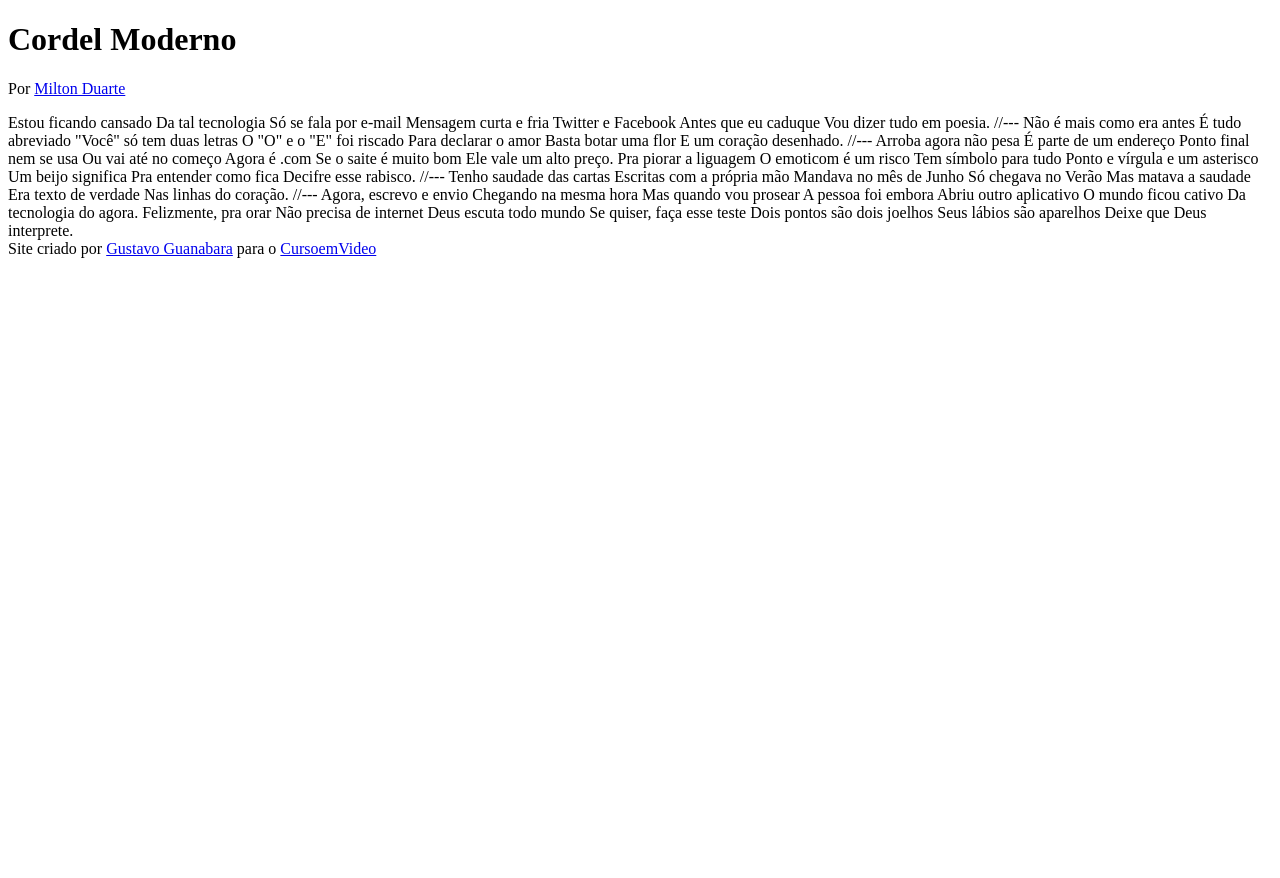
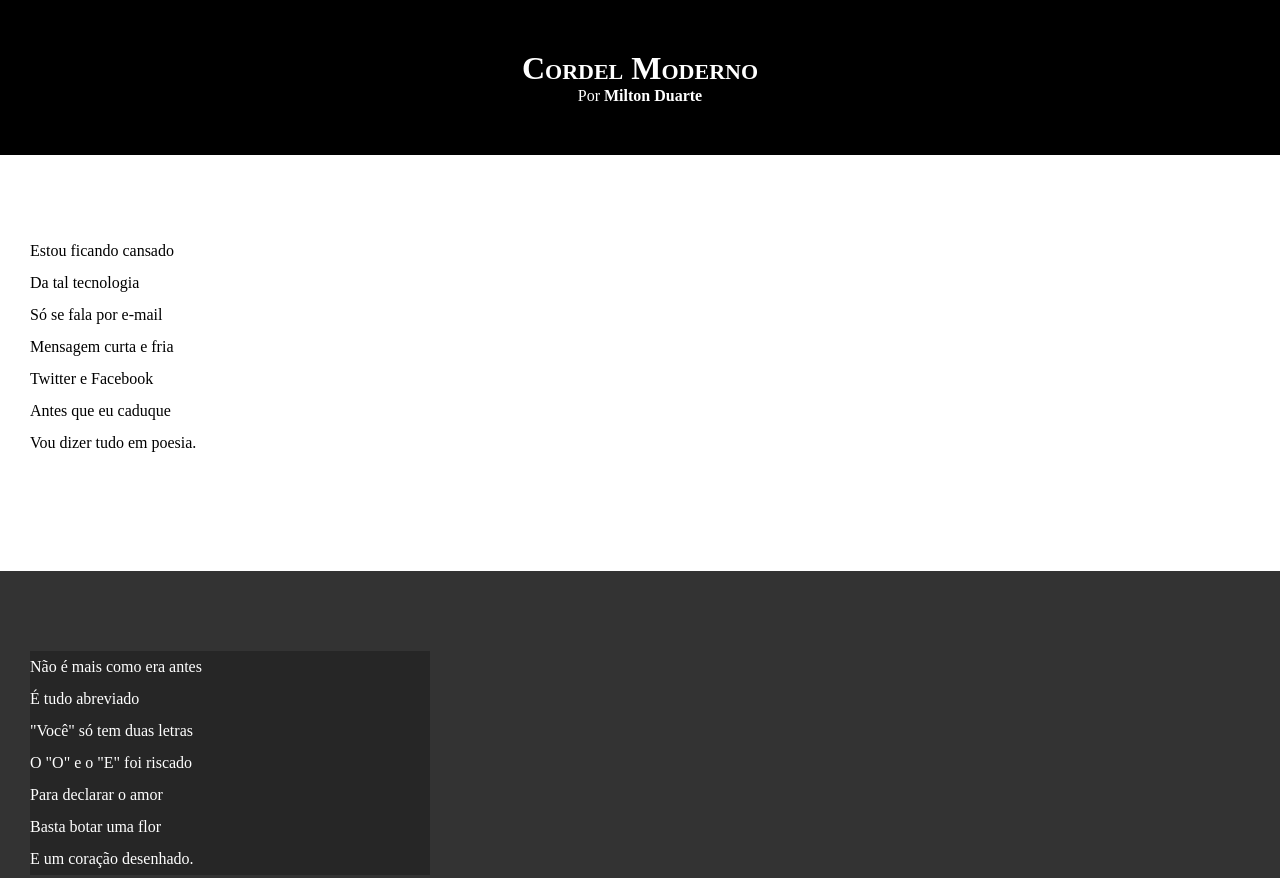
Before and after one commit to HeberAlencar/html-css, a plain HTML site: page desafios/d012/index.html in a window 1280 px wide. Shown: the top 878 px of the page. Before the commit the page ends 800 px from the top, so only its background shows below. Drawn offline with Linux system fonts and the light colour scheme.

Commit message:
atualizei os estilos de textos e blocos

```diff
--- /dev/null
+++ b/desafios/d012/estilo/style.css
@@ -0,0 +1,65 @@
+@charset "UTF-8";
+
+*{
+    margin: 0px;
+    padding: 0px;
+}
+
+html, body {
+    min-height: 100vh;
+    background-color: darkgray;
+}
+
+header {
+    background-color: black;
+    color: white;
+    text-align: center;
+}
+
+header > h1 {
+    padding-top: 50px;
+    font-variant: small-caps;
+}
+
+header > p {
+    padding-bottom: 50px;
+}
+
+header a, footer a  {
+    color: white;
+    text-decoration: none;
+    font-weight: bolder;
+}
+
+header a:hover, footer a:hover {
+    text-decoration: underline;
+}
+
+section { /* as configurações aqui server para todos os tipos de section */
+    padding-top: 10vh;
+    padding-bottom: 10vh;
+    line-height: 2em;
+    padding-left: 30px;
+}
+
+section.normal {
+    background-color: white;
+    color: black;
+}
+
+section.imagem {
+    background-color: rgb(51, 51, 51);
+    color: white;
+}
+
+section.imagem > p {
+    width: 400px;
+    background-color: rgba(0, 0, 0, 0.253);
+}
+
+footer {
+    background-color: black;
+    color: white;
+    text-align: center;
+    padding: 10px;
+}
--- a/desafios/d012/index.html
+++ b/desafios/d012/index.html
@@ -4,6 +4,7 @@
     <meta charset="UTF-8">
     <meta name="viewport" content="width=device-width, initial-scale=1.0">
     <title>Cordel Moderno</title>
+    <link rel="stylesheet" href="estilo/style.css">
 </head>
 <body>
     <header>
@@ -15,70 +16,89 @@
         </p>
     </header>
 
-Estou ficando cansado
-Da tal tecnologia
-Só se fala por e-mail
-Mensagem curta e fria
-Twitter e Facebook
-Antes que eu caduque
-Vou dizer tudo em poesia.
+<section class="normal">
+    <p>
+        Estou ficando cansado <br>
+        Da tal tecnologia <br>
+        Só se fala por e-mail <br>
+        Mensagem curta e fria <br>
+        Twitter e Facebook <br>
+        Antes que eu caduque <br>
+        Vou dizer tudo em poesia.
+    </p> <br>
+</section>
 
-//---
+<section class="imagem">
+    <p>
+        Não é mais como era antes <br>
+        É tudo abreviado <br>
+        "Você" só tem duas letras <br>
+        O "O" e o "E" foi riscado <br>
+        Para declarar o amor <br>
+        Basta botar uma flor <br>
+        E um coração desenhado.
+    </p>
+</section>
 
-Não é mais como era antes
-É tudo abreviado
-"Você" só tem duas letras
-O "O" e o "E" foi riscado
-Para declarar o amor
-Basta botar uma flor
-E um coração desenhado.
+<section class="normal">
+    <p>
+        Arroba agora não pesa <br>
+        É parte de um endereço <br>
+        Ponto final nem se usa <br>
+        Ou vai até no começo <br>
+        Agora é .com <br>
+        Se o saite é muito bom <br>
+        Ele vale um alto preço.
+    </p>
 
-//---
+    <p>
+        Pra piorar a liguagem <br>
+        O emoticom é um risco <br>
+        Tem símbolo para tudo <br>
+        Ponto e vírgula e um asterisco <br>
+        Um beijo significa <br>
+        Pra entender como fica <br>
+        Decifre esse rabisco.
+    </p>
+</section>
 
-Arroba agora não pesa
-É parte de um endereço
-Ponto final nem se usa
-Ou vai até no começo
-Agora é .com
-Se o saite é muito bom
-Ele vale um alto preço.
+<section class="imagem">
+    <p>
+        Tenho saudade das cartas <br>
+        Escritas com a própria mão <br>
+        Mandava no mês de Junho <br>
+        Só chegava no Verão <br>
+        Mas matava a saudade <br>
+        Era texto de verdade <br>
+        Nas linhas do coração.
+    </p>
+</section>
 
-Pra piorar a liguagem
-O emoticom é um risco
-Tem símbolo para tudo
-Ponto e vírgula e um asterisco
-Um beijo significa
-Pra entender como fica
-Decifre esse rabisco.
+<section class="normal">
+    <p>
+        Agora, escrevo e envio <br>
+        Chegando na mesma hora <br>
+        Mas quando vou prosear <br>
+        A pessoa foi embora <br>
+        Abriu outro aplicativo <br>
+        O mundo ficou cativo <br>
+        Da tecnologia do agora.
+    </p>
 
-//---
+    <p>
+        Felizmente, pra orar <br>
+        Não precisa de internet <br>
+        Deus escuta todo mundo <br>
+        Se quiser, faça esse teste <br>
+        Dois pontos são dois joelhos <br>
+        Seus lábios são aparelhos <br>
+        Deixe que Deus interprete.
+    </p>
+</section>
 
-Tenho saudade das cartas
-Escritas com a própria mão
-Mandava no mês de Junho
-Só chegava no Verão
-Mas matava a saudade
-Era texto de verdade
-Nas linhas do coração.
+<footer>
+    <p>Site criado por <a href="https://gustavoguanabara.github.io/" target="_blank">Gustavo Guanabara</a> para o <a href="https://www.cursoemvideo.com/" target="_blank">CursoemVideo</a></p>
+</footer>
 
-//---
-
-Agora, escrevo e envio
-Chegando na mesma hora
-Mas quando vou prosear
-A pessoa foi embora
-Abriu outro aplicativo
-O mundo ficou cativo
-Da tecnologia do agora.
-
-Felizmente, pra orar
-Não precisa de internet
-Deus escuta todo mundo
-Se quiser, faça esse teste
-Dois pontos são dois joelhos
-Seus lábios são aparelhos
-Deixe que Deus interprete.
-
-<footer>Site criado por <a href="https://gustavoguanabara.github.io/" target="_blank">Gustavo Guanabara</a> para o <a href="https://www.cursoemvideo.com/" target="_blank">CursoemVideo</a></footer>
 </body>
 </html>
```
